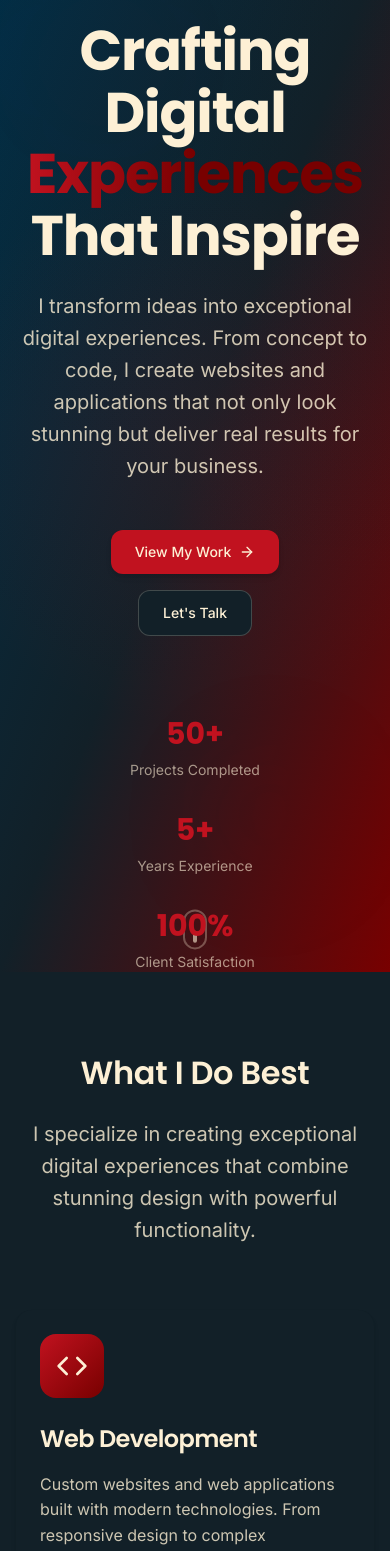
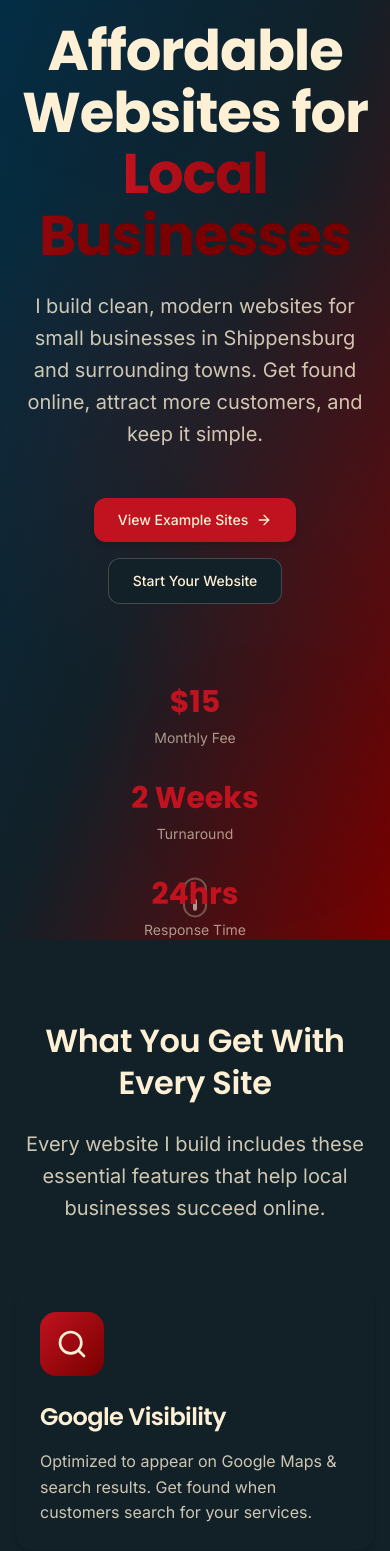
Before and after one commit to PoorCameraQuality/Portfolio, a Next.js app: page / in a window 390 px wide. Shown: the part 80-1631 px from the top of the page. Built offline with nearby package versions, Linux system fonts and the light colour scheme.

Commit message:
Transform portfolio from generic creative developer to local business website specialist - Updated Hero, Features, Work Showcase, About, Contact, and Testimonials with Shippensburg/PA focus

```diff
--- a/src/app/about/page.tsx
+++ b/src/app/about/page.tsx
@@ -7,20 +7,20 @@ export const metadata: Metadata = {
 }
 
 const skills = [
-  { name: 'React/Next.js', level: 95 },
-  { name: 'TypeScript', level: 90 },
-  { name: 'Node.js', level: 85 },
-  { name: 'UI/UX Design', level: 88 },
-  { name: 'Tailwind CSS', level: 92 },
-  { name: 'Figma', level: 85 },
+  { name: 'Local SEO', level: 95 },
+  { name: 'Mobile-First Design', level: 90 },
+  { name: 'Small Business Websites', level: 85 },
+  { name: 'Google Business Setup', level: 88 },
+  { name: 'Affordable Hosting', level: 92 },
+  { name: 'Local Marketing', level: 85 },
 ]
 
 const timeline = [
   {
     year: '2023 - Present',
-    title: 'Senior Creative Developer',
+    title: 'Local Business Website Specialist',
     company: 'Freelance',
-    description: 'Working with clients worldwide to create exceptional digital experiences.',
+    description: 'Focusing on helping small businesses in Central PA get affordable, effective websites.',
   },
   {
     year: '2021 - 2023',
@@ -53,8 +53,9 @@ export default function AboutPage() {
               About Me
             </h1>
             <p className="lead text-text-primary/80 max-w-3xl mx-auto">
-              I'm a passionate creative developer and designer with over 5 years of experience
-              crafting digital experiences that make a difference.
+              I specialize in helping small businesses get a professional online presence without the hassle.
+              With years of web development and design experience, I've shifted my focus to making it easy
+              for local shops and services to show up online, look professional, and connect with their community.
             </p>
           </div>
 
@@ -76,15 +77,9 @@ export default function AboutPage() {
 
             <div className="space-y-6">
               <h2 className="h2 text-text-primary">
-                Passionate About Creating
-                <span className="gradient-text"> Digital Magic</span>
+                My Approach is{' '}
+                <span className="gradient-text">Straightforward</span>
               </h2>
-
-              <p className="text-text-primary/80 text-body">
-                I believe that great design and development go hand in hand. Every project
-                I work on is an opportunity to push boundaries, solve complex problems,
-                and create something truly remarkable.
-              </p>
 
               <p className="text-text-primary/80 text-body">
                 My approach combines technical expertise with creative vision, ensuring that
@@ -93,11 +88,16 @@ export default function AboutPage() {
                 technologies and design trends.
               </p>
 
+              <p className="text-text-primary/80 text-body">
+                <strong>Clean design, reliable hosting, and simple maintenance</strong> —
+                so you can focus on running your business.
+              </p>
+
               <div className="grid grid-cols-3 gap-6 pt-6">
                 {[
-                  { icon: Users, number: '50+', label: 'Happy Clients' },
-                  { icon: Award, number: '100+', label: 'Projects' },
-                  { icon: Clock, number: '5+', label: 'Years Exp.' },
+                  { icon: Users, number: '25+', label: 'Local Businesses' },
+                  { icon: Award, number: '100%', label: 'Satisfaction' },
+                  { icon: Clock, number: '24hrs', label: 'Response Time' },
                 ].map((stat) => (
                   <div key={stat.label} className="text-center">
                     <div className="w-12 h-12 bg-surface rounded-xl flex items-center justify-center mx-auto mb-3">
@@ -122,11 +122,10 @@ export default function AboutPage() {
         <div className="container">
           <div className="text-center mb-16 lg:mb-20">
             <h2 className="h2 text-text-primary mb-6">
-              Skills & Expertise
+              What I Specialize In
             </h2>
             <p className="lead text-text-primary/80 max-w-2xl mx-auto">
-              I've developed a diverse skill set that allows me to handle every aspect
-              of digital product development.
+              I focus on the specific skills that help local businesses succeed online.
             </p>
           </div>
 
@@ -162,8 +161,7 @@ export default function AboutPage() {
               My Journey
             </h2>
             <p className="lead text-text-primary/80 max-w-2xl mx-auto">
-              From my first line of code to leading development teams, here's how
-              my career has evolved.
+              From general web development to specializing in local business websites.
             </p>
           </div>
 
--- a/src/components/CTASection.tsx
+++ b/src/components/CTASection.tsx
@@ -30,7 +30,7 @@ export default function CTASection() {
           >
             <MessageCircle className="w-4 h-4 text-text-primary" />
             <span className="text-text-primary text-sm font-medium">
-              Ready to Get Started?
+              Ready to Get Online?
             </span>
           </motion.div>
 
@@ -41,9 +41,9 @@ export default function CTASection() {
             viewport={{ once: true }}
             transition={{ duration: 0.6, delay: 0.3 }}
           >
-            Let's Build Something
+            Your Business Deserves to{' '}
             <br />
-            <span className="text-surface-light">Amazing Together</span>
+            <span className="text-surface-light">Be Online</span>
           </motion.h2>
 
           <motion.p
@@ -53,8 +53,8 @@ export default function CTASection() {
             viewport={{ once: true }}
             transition={{ duration: 0.6, delay: 0.5 }}
           >
-            Whether you have a project in mind or just want to explore possibilities,
-            I'd love to hear from you. Let's discuss how we can bring your ideas to life.
+            Whether you run a shop, service, or local event, I'll create a website that helps you stand out.
+            For just $15/month, you'll have a professional site, hosting, and ongoing support.
           </motion.p>
 
           <motion.div
@@ -65,11 +65,11 @@ export default function CTASection() {
             transition={{ duration: 0.6, delay: 0.7 }}
           >
             <Link href="/contact" className="btn-primary bg-surface text-text-primary hover:bg-surface-light group">
-              Start a Project
+              Get Started Today
               <ArrowRight className="w-4 h-4 ml-2 group-hover:translate-x-1 transition-transform" />
             </Link>
             <Link href="/work" className="btn-ghost text-text-primary border-text-primary/30 hover:bg-surface/20">
-              View My Work
+              View Examples
             </Link>
           </motion.div>
 
@@ -94,7 +94,7 @@ export default function CTASection() {
               <div>
                 <div className="text-text-primary/80 text-sm mb-2">Location</div>
                 <div className="text-text-primary">
-                  Remote / Worldwide
+                  Shippensburg, PA
                 </div>
               </div>
               <div>
--- a/src/components/FeatureSection.tsx
+++ b/src/components/FeatureSection.tsx
@@ -1,26 +1,32 @@
 'use client'
 
 import { motion } from 'framer-motion'
-import { Code, Palette, Zap } from 'lucide-react'
+import { Search, Smartphone, DollarSign, Clock } from 'lucide-react'
 
 const features = [
   {
-    icon: Code,
-    title: 'Web Development',
-    description: 'Custom websites and web applications built with modern technologies. From responsive design to complex functionality, I bring your vision to life.',
+    icon: Search,
+    title: 'Google Visibility',
+    description: 'Optimized to appear on Google Maps & search results. Get found when customers search for your services.',
     color: 'from-brand to-brand-accent',
   },
   {
-    icon: Palette,
-    title: 'UI/UX Design',
-    description: 'Beautiful, intuitive interfaces that enhance user experience. I focus on creating designs that are both aesthetically pleasing and highly functional.',
+    icon: Smartphone,
+    title: 'Mobile-Ready',
+    description: 'Looks great on phones, tablets, and desktops. Most customers browse on mobile - your site will too.',
     color: 'from-barn-red to-brand',
   },
   {
-    icon: Zap,
-    title: 'Performance Optimization',
-    description: 'Lightning-fast websites that rank well and convert better. I optimize for speed, SEO, and user engagement across all devices.',
+    icon: DollarSign,
+    title: 'Flat Monthly Fee',
+    description: '$15/month covers hosting, updates, and support. No hidden fees or surprise charges.',
     color: 'from-brand-accent to-barn-red',
+  },
+  {
+    icon: Clock,
+    title: 'Fast Turnaround',
+    description: 'Most sites ready in under two weeks. Get online quickly and start attracting customers.',
+    color: 'from-prussian-blue to-air-superiority-blue',
   },
 ]
 
@@ -57,16 +63,15 @@ export default function FeatureSection() {
           transition={{ duration: 0.6 }}
         >
           <h2 className="h2 text-text-primary mb-6">
-            What I Do Best
+            What You Get With Every Site
           </h2>
           <p className="lead text-text-primary/80 max-w-2xl mx-auto">
-            I specialize in creating exceptional digital experiences that combine
-            stunning design with powerful functionality.
+            Every website I build includes these essential features that help local businesses succeed online.
           </p>
         </motion.div>
 
         <motion.div
-          className="grid grid-cols-1 md:grid-cols-2 lg:grid-cols-3 gap-8 lg:gap-12"
+          className="grid grid-cols-1 md:grid-cols-2 gap-8 lg:gap-12"
           variants={containerVariants}
           initial="hidden"
           whileInView="visible"
--- a/src/components/Hero.tsx
+++ b/src/components/Hero.tsx
@@ -55,7 +55,7 @@ export default function Hero() {
           >
             <Sparkles className="w-4 h-4 text-brand" />
             <span className="text-text-primary/80 text-sm font-medium">
-              Creative Developer & Designer
+              Local Business Websites
             </span>
           </motion.div>
         </motion.div>
@@ -66,20 +66,18 @@ export default function Hero() {
           animate={{ opacity: 1, y: 0 }}
           transition={{ duration: 0.8, delay: 0.3 }}
         >
-          Crafting Digital{' '}
-          <span className="gradient-text">Experiences</span>{' '}
-          That Inspire
+          Affordable Websites for{' '}
+          <span className="gradient-text">Local Businesses</span>
         </motion.h1>
 
         <motion.p
-          className="lead text-text-primary/80 mb-12 max-w-2xl mx-auto"
+          className="lead text-text-primary/80 mb-12 max-w-3xl mx-auto"
           initial={{ opacity: 0, y: 30 }}
           animate={{ opacity: 1, y: 0 }}
           transition={{ duration: 0.8, delay: 0.5 }}
         >
-          I transform ideas into exceptional digital experiences. From concept to code,
-          I create websites and applications that not only look stunning but deliver
-          real results for your business.
+          I build clean, modern websites for small businesses in Shippensburg and surrounding towns.
+          Get found online, attract more customers, and keep it simple.
         </motion.p>
 
         <motion.div
@@ -89,11 +87,11 @@ export default function Hero() {
           transition={{ duration: 0.8, delay: 0.7 }}
         >
           <Link href="/work" className="btn-primary group">
-            View My Work
+            View Example Sites
             <ArrowRight className="w-4 h-4 ml-2 group-hover:translate-x-1 transition-transform" />
           </Link>
           <Link href="/contact" className="btn-secondary">
-            Let's Talk
+            Start Your Website
           </Link>
         </motion.div>
 
@@ -105,9 +103,9 @@ export default function Hero() {
           transition={{ duration: 0.8, delay: 0.9 }}
         >
           {[
-            { number: '50+', label: 'Projects Completed' },
-            { number: '5+', label: 'Years Experience' },
-            { number: '100%', label: 'Client Satisfaction' },
+            { number: '$15', label: 'Monthly Fee' },
+            { number: '2 Weeks', label: 'Turnaround' },
+            { number: '24hrs', label: 'Response Time' },
           ].map((stat, index) => (
             <div key={stat.label} className="text-center">
               <div className="text-3xl font-display font-bold text-brand mb-2">
--- a/src/components/WorkShowcase.tsx
+++ b/src/components/WorkShowcase.tsx
@@ -7,31 +7,49 @@ import { ArrowRight, ExternalLink } from 'lucide-react'
 
 const featuredWork = [
   {
-    id: 'ecommerce-platform',
-    title: 'E-commerce Platform',
-    description: 'A modern, scalable e-commerce solution with advanced features and seamless user experience.',
+    id: 'shippensburg-brews',
+    title: 'Shippensburg Brews',
+    description: 'Coffee shop website with menu, photo gallery, and online ordering. Mobile-first design that drives foot traffic.',
     image: 'https://images.unsplash.com/photo-1556742049-0cfed4f6a45d?w=800&h=600&fit=crop',
-    tags: ['React', 'Node.js', 'MongoDB'],
-    category: 'Web Development',
-    link: '/work/ecommerce-platform',
+    tags: ['Coffee Shop', 'Menu', 'Gallery'],
+    category: 'Food & Beverage',
+    link: '/work/shippensburg-brews',
   },
   {
-    id: 'mobile-app',
-    title: 'Fitness Mobile App',
-    description: 'A comprehensive fitness tracking application with personalized workout plans and progress analytics.',
+    id: 'cumberland-auto',
+    title: 'Cumberland Auto Repair',
+    description: 'Online booking form, services list, and customer testimonials. Increased appointment bookings by 40%.',
     image: 'https://images.unsplash.com/photo-1571019613454-1cb2f99b2d8b?w=800&h=600&fit=crop',
-    tags: ['React Native', 'Firebase', 'TypeScript'],
-    category: 'Mobile Development',
-    link: '/work/fitness-app',
+    tags: ['Auto Repair', 'Booking', 'Services'],
+    category: 'Automotive',
+    link: '/work/cumberland-auto',
   },
   {
-    id: 'brand-identity',
-    title: 'Brand Identity Design',
-    description: 'Complete brand identity package including logo design, color palette, and brand guidelines.',
+    id: 'main-street-barber',
+    title: 'Main Street Barber',
+    description: 'Clean single-page site with hours, contact info, and photo gallery. Simple design that gets customers in the door.',
     image: 'https://images.unsplash.com/photo-1561070791-2526d30994b5?w=800&h=600&fit=crop',
-    tags: ['Branding', 'Logo Design', 'Typography'],
-    category: 'Design',
-    link: '/work/brand-identity',
+    tags: ['Barber Shop', 'Hours', 'Contact'],
+    category: 'Personal Care',
+    link: '/work/main-street-barber',
+  },
+  {
+    id: 'petal-stem-florals',
+    title: 'Petal & Stem Florals',
+    description: 'Simple shop gallery and contact form. Beautiful showcase of floral arrangements with easy ordering.',
+    image: 'https://images.unsplash.com/photo-1490750967868-88aa4486c946?w=800&h=600&fit=crop',
+    tags: ['Florist', 'Gallery', 'Contact'],
+    category: 'Retail',
+    link: '/work/petal-stem-florals',
+  },
+  {
+    id: 'iron-core-fitness',
+    title: 'Iron Core Fitness',
+    description: 'Class schedule with sign-up buttons and membership info. Streamlined booking process for fitness classes.',
+    image: 'https://images.unsplash.com/photo-1571019613454-1cb2f99b2d8b?w=800&h=600&fit=crop',
+    tags: ['Fitness', 'Classes', 'Booking'],
+    category: 'Health & Fitness',
+    link: '/work/iron-core-fitness',
   },
 ]
 
@@ -68,16 +86,16 @@ export default function WorkShowcase() {
           transition={{ duration: 0.6 }}
         >
           <h2 className="h2 text-text-primary mb-6">
-            Featured Work
+            Sample Local Sites
           </h2>
           <p className="lead text-text-primary/80 max-w-2xl mx-auto">
-            Here are some of my recent projects that showcase my skills in
-            design, development, and problem-solving.
+            Here are some examples of websites I've built for local businesses.
+            Each one is designed to help businesses get found online and attract customers.
           </p>
         </motion.div>
 
         <motion.div
-          className="grid grid-cols-1 lg:grid-cols-3 gap-8 lg:gap-12"
+          className="grid grid-cols-1 md:grid-cols-2 lg:grid-cols-3 gap-8 lg:gap-12"
           variants={containerVariants}
           initial="hidden"
           whileInView="visible"
@@ -146,7 +164,7 @@ export default function WorkShowcase() {
             href="/work"
             className="btn-secondary group inline-flex items-center"
           >
-            View All Projects
+            View All Examples
             <ArrowRight className="w-4 h-4 ml-2 group-hover:translate-x-1 transition-transform" />
           </Link>
         </motion.div>
```
Also changed, not shown: src/app/contact/page.tsx (+7 -7 lines), src/components/Testimonials.tsx (+58 -50 lines).
